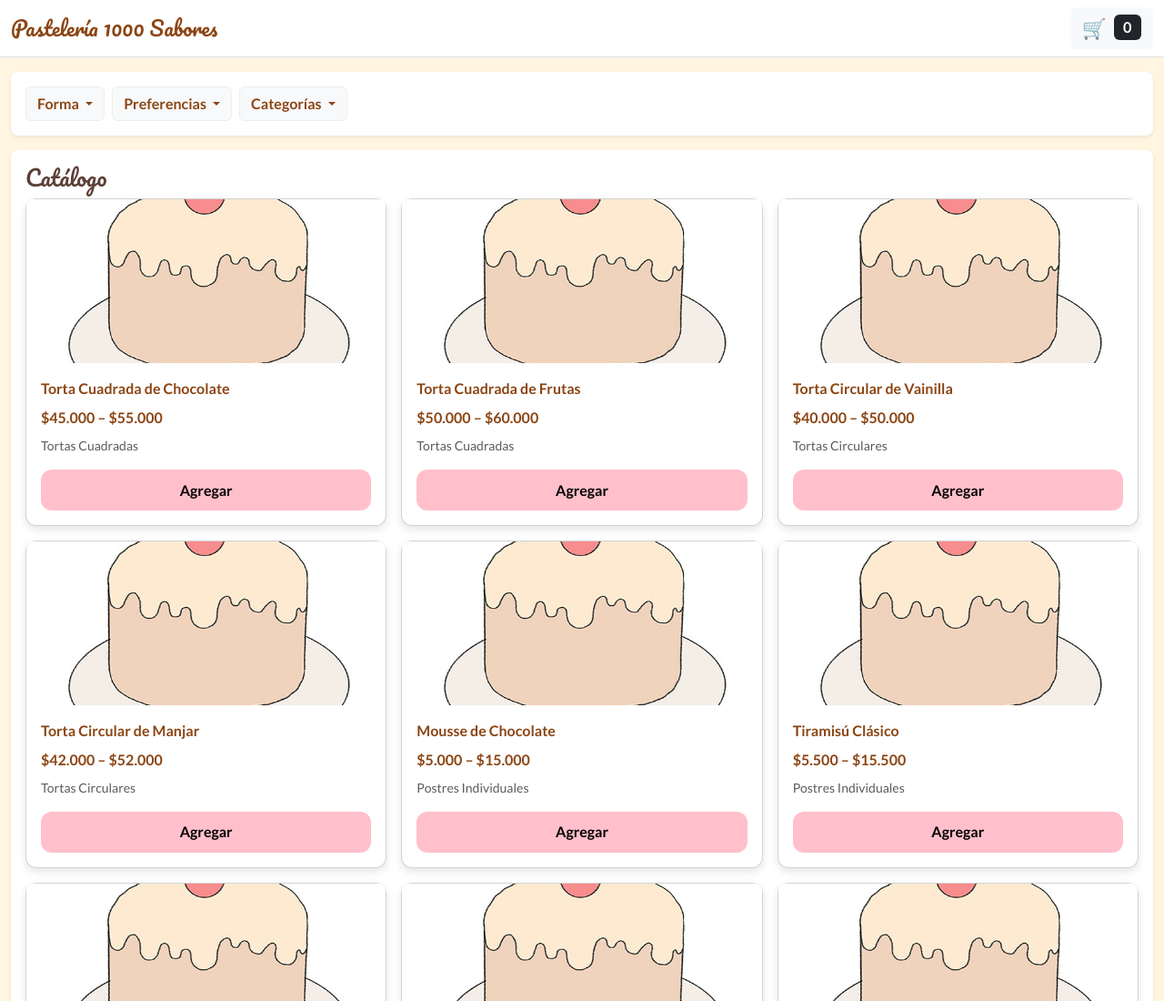
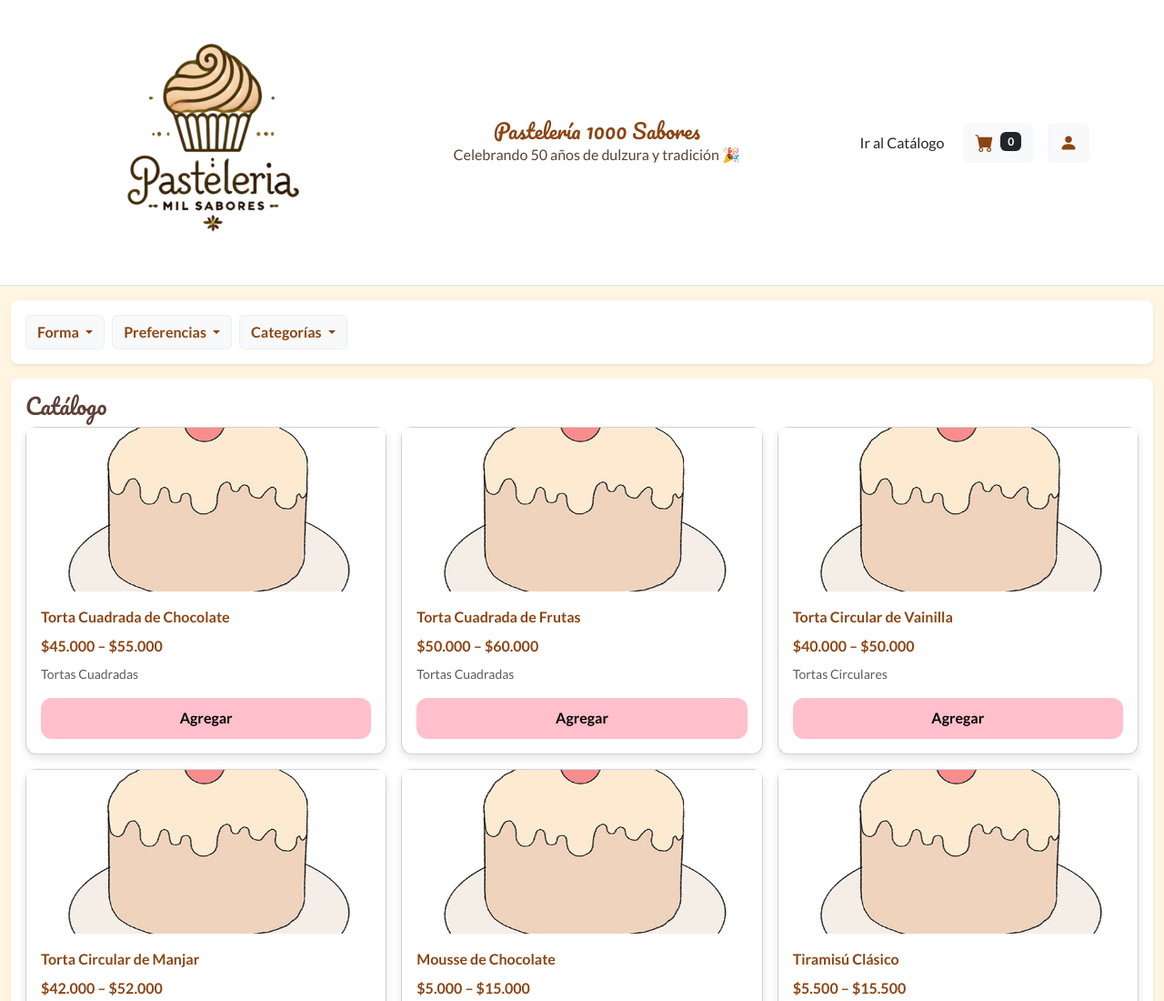
Before and after one commit to guala19/pasteleria-mil-sabores, a plain HTML site: page catalogo.html in a window 1280 px wide. Shown: the top 1100 px of the page at 91% size. Drawn offline with nearby package versions, Linux system fonts and the light colour scheme.

Commit message:
boton usuario

```diff
--- a/catalogo.html
+++ b/catalogo.html
@@ -6,27 +6,49 @@
   <title>Pastelería 1000 Sabores · Catálogo</title>
   <link href="https://cdn.jsdelivr.net/npm/bootstrap@5.3.3/dist/css/bootstrap.min.css" rel="stylesheet">
   <script defer src="https://cdn.jsdelivr.net/npm/bootstrap@5.3.3/dist/js/bootstrap.bundle.min.js"></script>
+  <link rel="stylesheet" href="https://cdn.jsdelivr.net/npm/bootstrap-icons@1.11.3/font/bootstrap-icons.min.css">
+
   <link rel="preconnect" href="https://fonts.googleapis.com">
   <link rel="preconnect" href="https://fonts.gstatic.com" crossorigin>
   <link href="https://fonts.googleapis.com/css2?family=Lato:wght@300;400;700&family=Pacifico&display=swap" rel="stylesheet">
   <link rel="stylesheet" href="css/styles.css"/>
 </head>
 <body>
-  <header class="border-bottom bg-white">
-    <div class="container-fluid py-2 d-flex align-items-center gap-3">
-      <h1 class="m-0 brand">
-        <a href="index.html" class="text-decoration-none text-reset">
-          Pastelería <span>1000 Sabores</span>
-        </a>
+<header class="border-bottom bg-white py-3">
+  <div class="container d-flex align-items-center justify-content-between">
+    <div class="logo">
+      <img src="img/Captura de pantalla 2025-09-05 112756.png" alt="Logo Pastelería 1000 Sabores" class="img-fluid"/>
+    </div>
+
+    <div class="flex-grow-1 text-center">
+      <h1 class="m-0 brand" style="font-family:'Pacifico', cursive; color:#8B4513;">
+        Pastelería <span>1000 Sabores</span>
       </h1>
+      <p class="text-secondary-custom m-0">Celebrando 50 años de dulzura y tradición 🎉</p>
+    </div>
 
-      <div class="ms-auto"></div>
-      <button class="btn btn-light boton-carrito d-flex align-items-center" type="button" data-bs-toggle="offcanvas" data-bs-target="#panelCarrito" aria-controls="panelCarrito">
-        <span class="me-2" aria-hidden="true">🛒</span>
+    <div class="d-flex align-items-center ms-auto gap-2">
+      <a href="catalogo.html" class="btn btn-pastel">Ir al Catálogo</a>
+
+      <button class="btn btn-light d-flex align-items-center" type="button" data-bs-toggle="offcanvas" data-bs-target="#panelCarrito" aria-controls="panelCarrito">
+        <i class="bi bi-cart-fill me-2" style="color:#8B4513; font-size:20px;"></i>
         <span id="contadorCarrito" class="badge text-bg-dark">0</span>
       </button>
+
+      <div class="dropdown ms-2">
+        <button class="btn btn-light d-flex align-items-center btn-user" type="button" data-bs-toggle="dropdown" aria-expanded="false">
+          <i class="bi bi-person-fill" style="color:#8B4513; font-size:20px;"></i>
+        </button>
+        <ul class="dropdown-menu dropdown-menu-end p-2 menu-user">
+          <li><a class="btn btn-pink w-100" href="login.html">Iniciar sesión</a></li>
+          <li><a class="btn btn-white w-100 border" href="registro.html">Registrarse</a></li>
+        </ul>
+      </div>
     </div>
-  </header>
+  </div>
+</header>
+
+
 
   <main class="container-fluid my-3">
     <div class="p-3 bg-white rounded-3 shadow-sm mb-3">
--- a/css/styles.css
+++ b/css/styles.css
@@ -159,3 +159,19 @@ body {
   object-fit: cover;
   border-radius: 10px;
 }
+
+/* .btn-user{font-size:1.35rem}
+.menu-user{min-width:220px;border-radius:.75rem}
+.menu-user .btn{border-radius:.6rem;font-weight:700}
+.menu-user .btn + .btn{margin-top:.5rem}
+
+.icono-user {
+  width: 20px;
+  height: 20px;
+  fill: var(--choco);
+} */
+
+.btn-user i {
+  color: var(--choco);
+  font-size: 20px;
+}
```
Also changed, not shown: index.html (+18 -2 lines), producto.html (+27 -7 lines).
